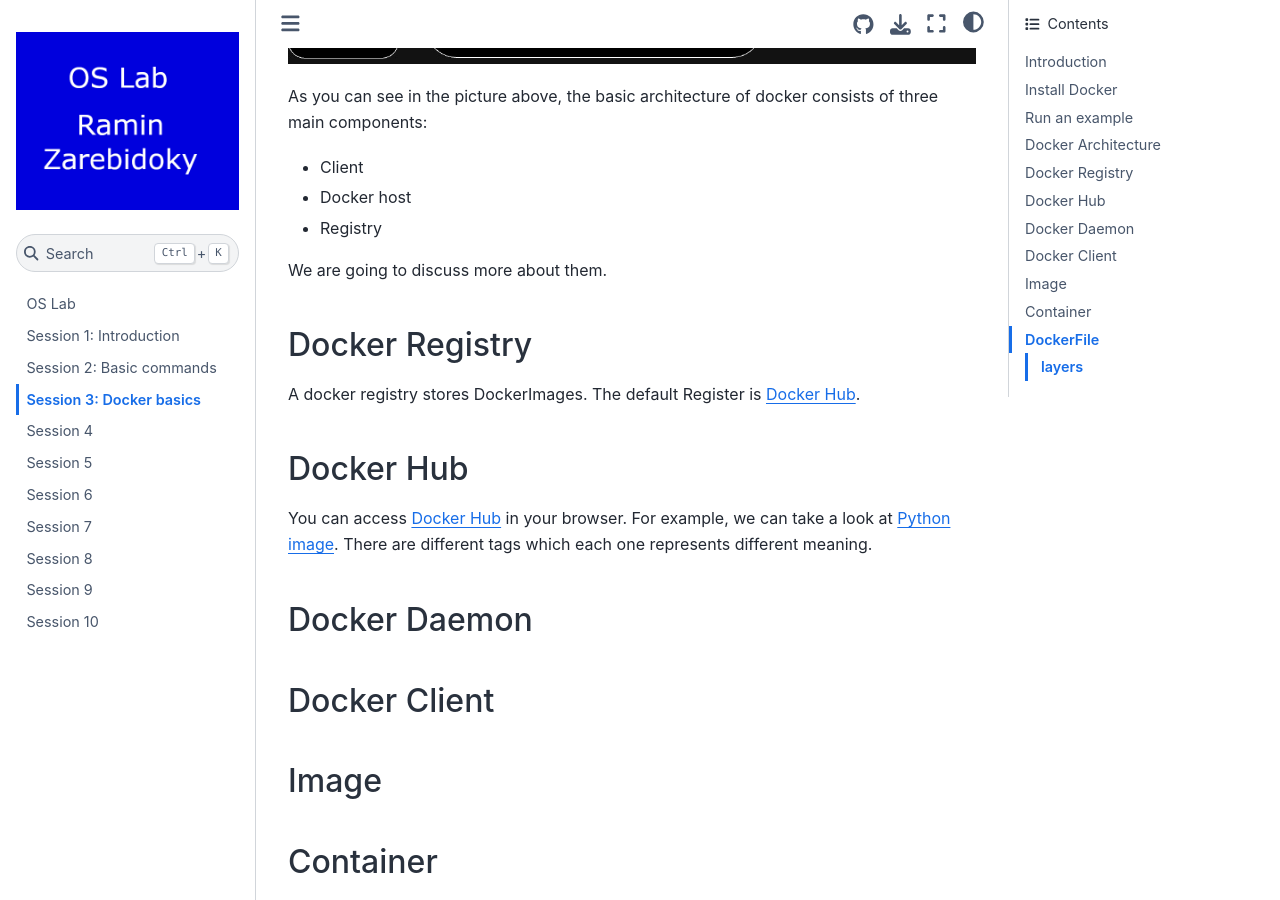
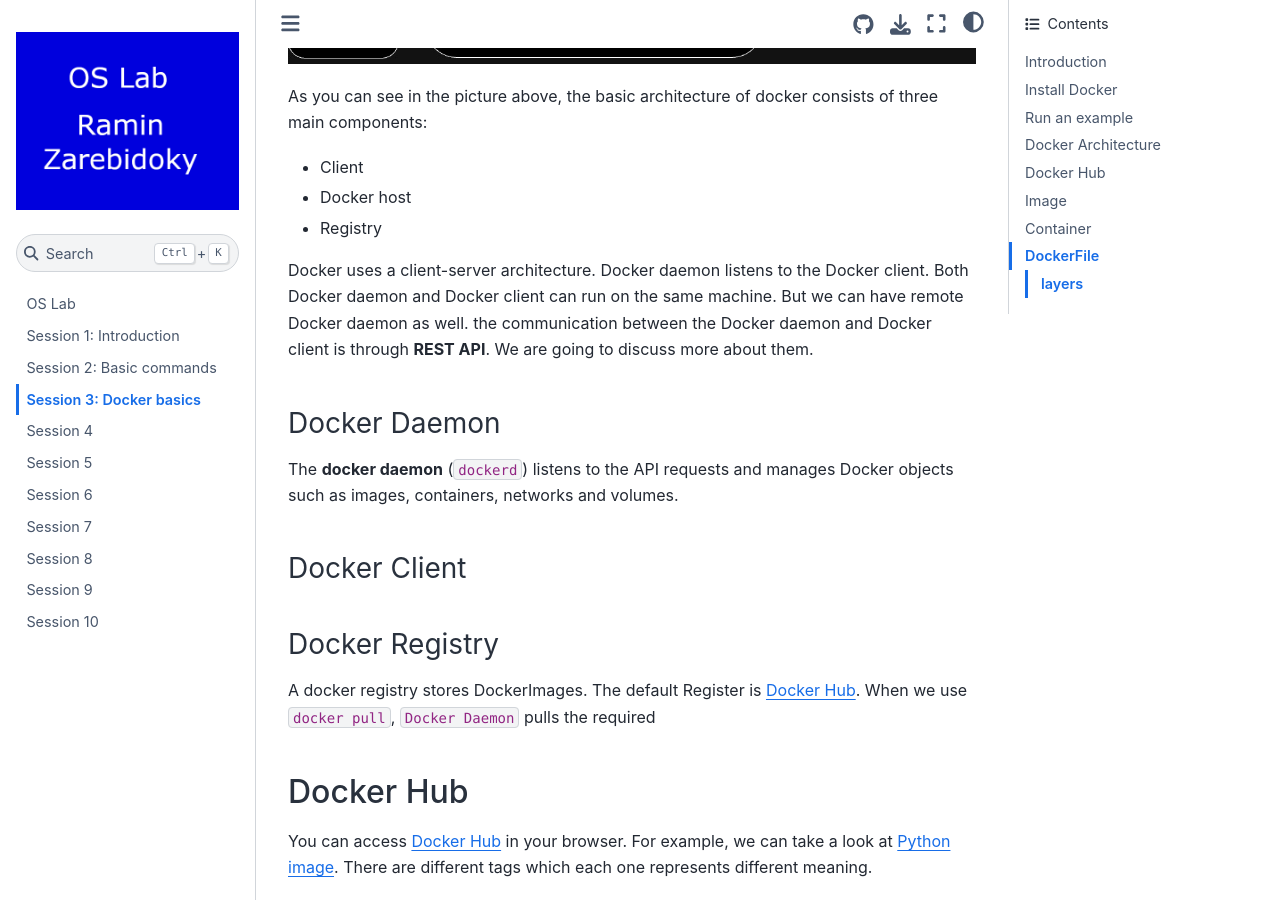
Before and after one commit to LiterallyTheOne/os_lab, a Jupyter Book: the page built from docs/session_3.md, in a window 1280 px wide and 900 px high, scrolled down 1209 px. Built offline with Jupyter Book 1.0.4 settings and Sphinx 7.4.7 and the Sphinx Book theme 1.1.4, drawn with Linux system fonts in a browser that asks for light colours.

Commit message:
Add some explanations

```diff
--- a/docs/session_3.md
+++ b/docs/session_3.md
@@ -71,12 +71,28 @@ architecture of docker consists of three main components:
 * Docker host
 * Registry
 
+Docker uses a client-server architecture.
+Docker daemon listens to the Docker client.
+Both Docker daemon and Docker client can run
+on the same machine.
+But we can have remote Docker daemon as well.
+the communication between the Docker daemon and Docker client
+is through **REST API**.
 We are going to discuss more about them.
 
-## Docker Registry
+### Docker Daemon
+
+The **docker daemon** (`dockerd`) listens to the API requests and
+manages Docker objects such as images, containers, networks
+and volumes.
+
+### Docker Client
+
+### Docker Registry
 
 A docker registry stores DockerImages.
 The default Register is [Docker Hub](https://hub.docker.com/).
+When we use `docker pull`, `Docker Daemon` pulls the required
 
 ## Docker Hub
 
```
Also changed, not shown: other parts of docs/session_3.md (+0 -3 lines).
